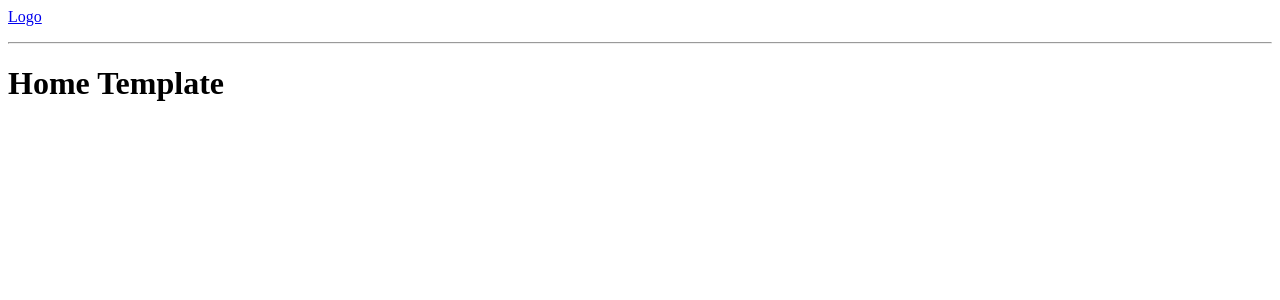
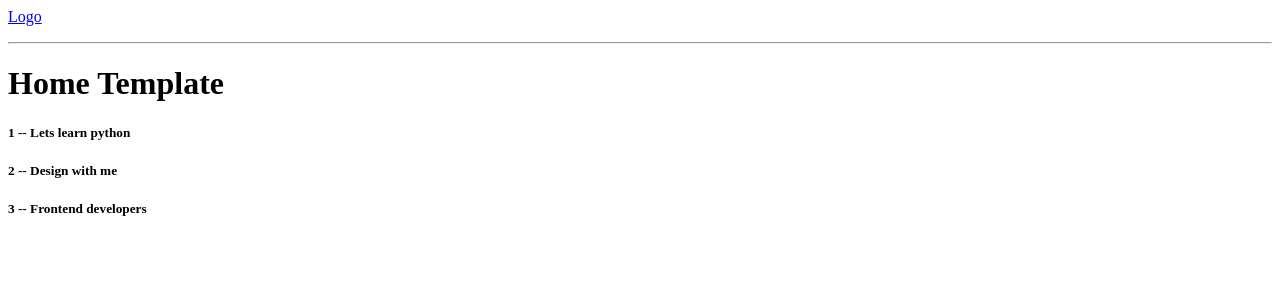
Before and after one commit to Jamshidbek2000/django_app, a Django app: page / in a window 1280 px wide. Shown: the top 300 px of the page. Run offline with Django 4.2, Linux system fonts and the light colour scheme.

Commit message:
Passing data from views.py to home.html and rendering. Stopped at 55min.

```diff
--- a/project/studybud/base/views.py
+++ b/project/studybud/base/views.py
@@ -2,8 +2,15 @@ from django.shortcuts import render
 
 # Create your views here.
 
+rooms = [
+	{'id': 1, 'name':'Lets learn python'},
+	{'id': 2, 'name':'Design with me'},
+	{'id': 3, 'name':'Frontend developers'},
+]
+
 def home(request):
-	return render(request, 'home.html')
+	context = {'rooms': rooms}
+	return render(request, 'home.html', context)
 
 def room(request):
 	return render(request, 'room.html')
--- a/project/studybud/templates/home.html
+++ b/project/studybud/templates/home.html
@@ -4,4 +4,14 @@
 {% block content %}
 <h1>Home Template</h1>
 
+<div>
+	<div>
+		{% for room in rooms %}
+		<div>
+			<h5>{{room.id}} -- {{room.name}}</h5>
+		</div>
+		{% endfor %}
+	</div>
+</div>
+
 {% endblock %}
```
Also changed, not shown: 1 other file.
